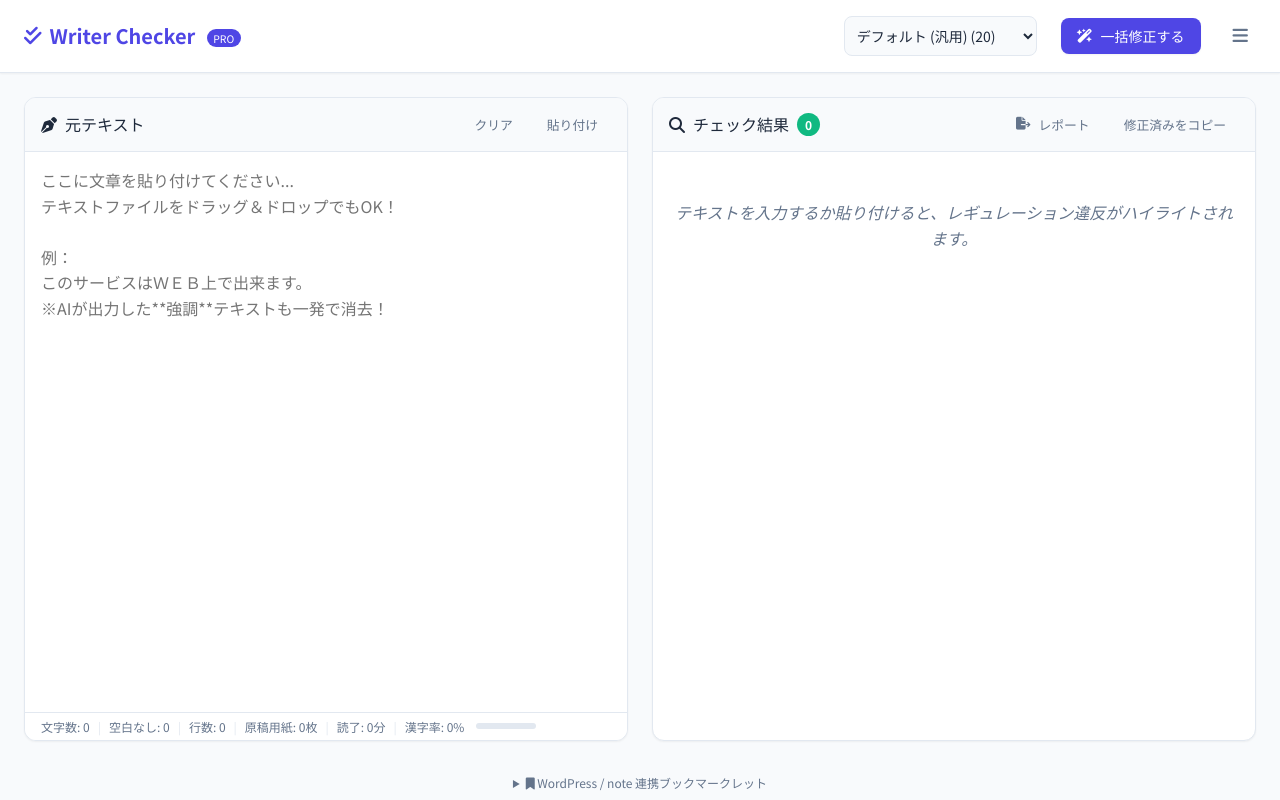
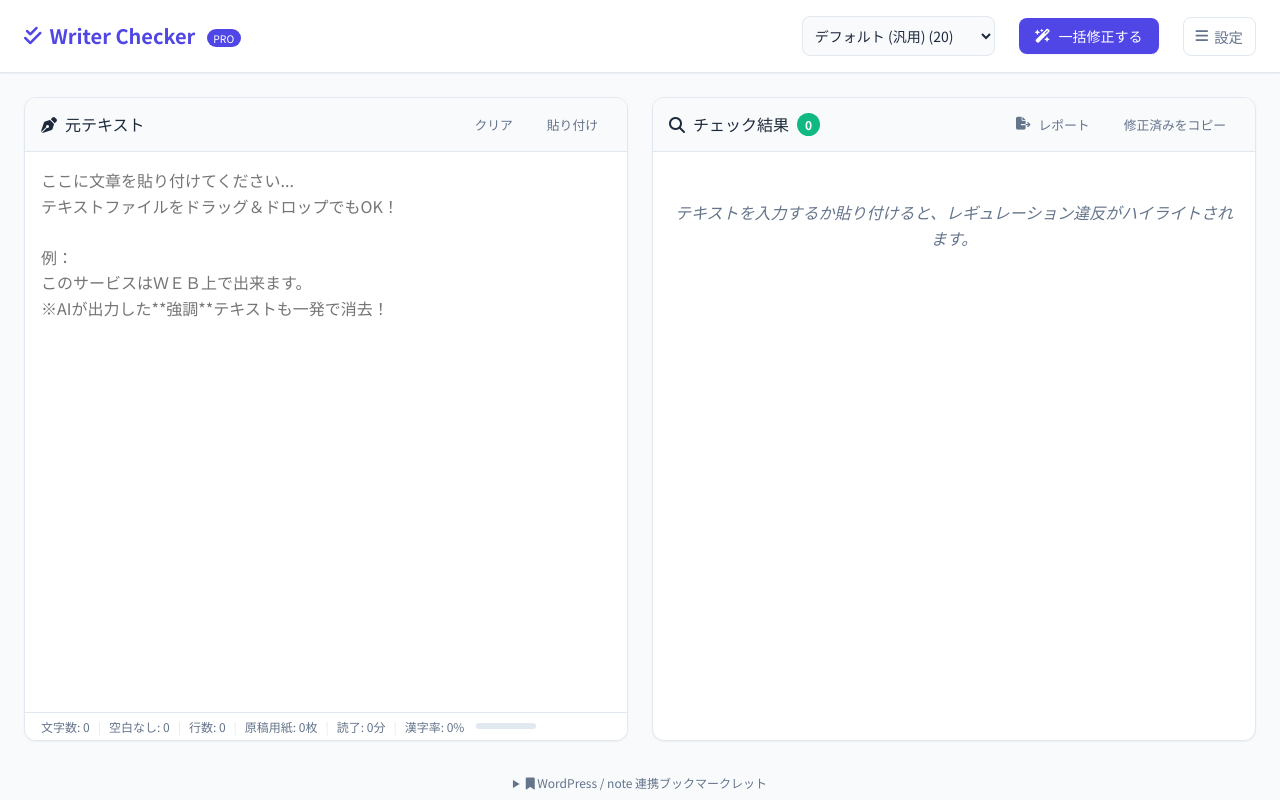
Before and after one commit to katakata0522/WriterChecker, a website: page index.html in a window 1280 px wide. Drawn offline with Linux system fonts and the light colour scheme.

Commit message:
fix: use jsdelivr CDN, add text fallback to side toggle button

```diff
--- a/index.html
+++ b/index.html
@@ -22,7 +22,7 @@
     <link href="https://fonts.googleapis.com/css2?family=Noto+Sans+JP:wght@400;500;700&display=swap" rel="stylesheet"
         media="print" onload="this.media='all'">
     <!-- FontAwesome -->
-    <link rel="stylesheet" href="https://cdnjs.cloudflare.com/ajax/libs/font-awesome/6.4.0/css/all.min.css">
+    <link rel="stylesheet" href="https://cdn.jsdelivr.net/npm/@fortawesome/fontawesome-free@6.4.0/css/all.min.css">
     <!-- 構造化データ -->
     <script type="application/ld+json">{
         "@context": "https://schema.org",
@@ -47,7 +47,8 @@
             </select>
             <button id="replaceBtn" class="btn btn-primary"><i class="fa-solid fa-wand-magic-sparkles"></i>
                 一括修正する</button>
-            <button id="sidePanelToggle" class="btn btn-icon" title="設定・ルール管理"><i class="fa-solid fa-bars"></i></button>
+            <button id="sidePanelToggle" class="btn btn-side-toggle" title="設定・ルール管理"><i class="fa-solid fa-bars"></i>
+                設定</button>
         </div>
     </header>
 
--- a/style.css
+++ b/style.css
@@ -147,6 +147,24 @@ select:focus {
 .btn-icon:hover {
     color: var(--primary-color);
     background-color: var(--bg-color);
+}
+
+.btn-side-toggle {
+    padding: 0.5rem 0.75rem;
+    background: transparent;
+    color: var(--text-muted);
+    font-size: 0.9rem;
+    gap: 0.375rem;
+    display: inline-flex;
+    align-items: center;
+    border: 1px solid var(--border-color);
+    border-radius: var(--radius-md);
+}
+
+.btn-side-toggle:hover {
+    color: var(--primary-color);
+    border-color: var(--primary-color);
+    background-color: rgba(79, 70, 229, 0.05);
 }
 
 .btn-danger-icon:hover {
```
